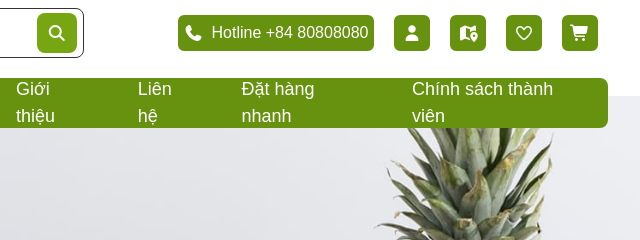
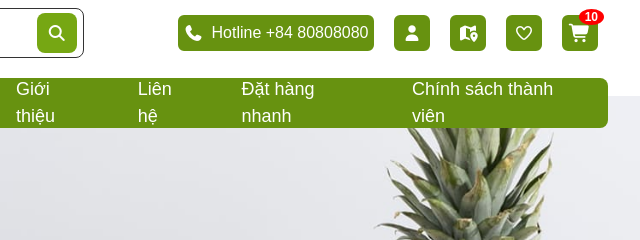
Before and after one commit to minhtanLT123/CAPSTONE_JS_Group8, a plain HTML site: page HomePage/index.html in a window 1280 px wide. Shown: the top 240 px of the page, 640-1280 px from the left. Drawn offline with nearby package versions, Linux system fonts and the light colour scheme; no server answers.

Commit message:
gio hang count

```diff
--- a/HomePage/index.html
+++ b/HomePage/index.html
@@ -53,9 +53,11 @@
               <div>
                 <i class="fa-regular fa-heart"></i>
               </div>
-              <div>
+              <div class="cart-icon">
                 <i class="fa-solid fa-cart-shopping"></i>
+                <p class=" cart-count ">10</p>
               </div>
+
             </div>
           </div>
           <div class="header_menu ">
--- a/HomePage/scss/layouts/_header.scss
+++ b/HomePage/scss/layouts/_header.scss
@@ -54,6 +54,7 @@
                 cursor: pointer;
                 border-radius: 8px;
                 margin-left: -$m-3;
+
               }
             }
           }
@@ -99,6 +100,47 @@
               }
 
             }
+
+
+
+            .cart-icon {
+              position: relative;
+              display: flex;
+              align-items: center;
+              justify-content: center;
+              width: $width-xl;
+              height: $height-xl;
+              background-color: $primary-300;
+              border: 2px solid;
+              border-radius: 8px;
+              margin: 0 $m-2;
+              color: $text-light;
+              cursor: pointer;
+
+              i {
+                font-size: $font-xl;
+              }
+
+              .cart-count {
+                position: absolute;
+                top: -6px;
+                right: -6px;
+                background-color: red;
+                color: white;
+                font-size: 12px;
+                font-weight: bold;
+                border-radius: 50%;
+                padding: 2px 6px;
+                line-height: 1;
+                min-width: 18px;
+                text-align: center;
+              }
+
+              &:hover {
+                background-color: $primary-150;
+              }
+            }
+
 
           }
         }
```
Also changed, not shown: HomePage/css/index.css, 1 other file.
